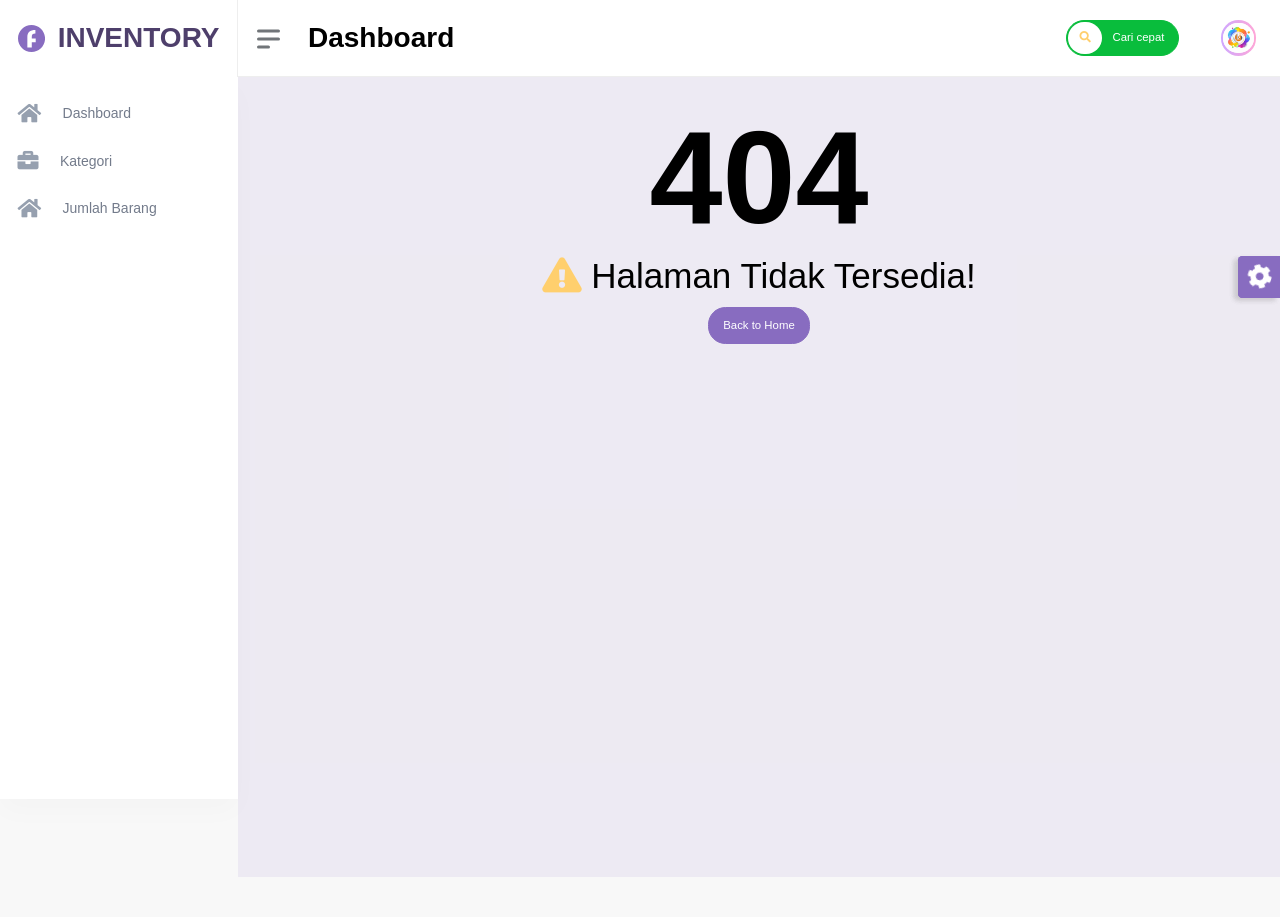
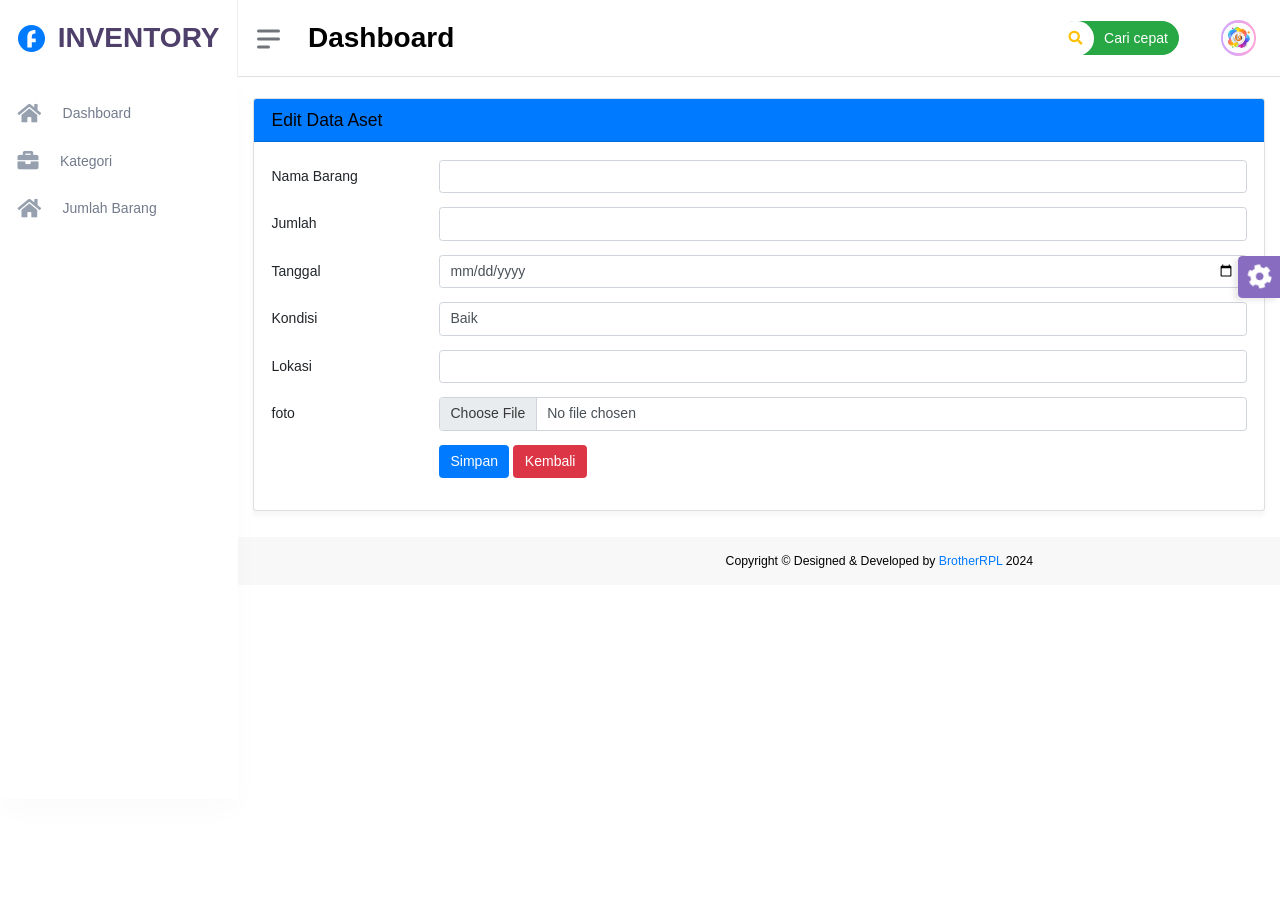
Before and after one commit to Aliudin19/GoodInventory, a PHP site: page /index.php?page=edit_barang in a window 1280 px wide. Shown: the top 917 px of the page. After the commit the page ends 568 px from the top, so only its background shows below. Run offline with PHP 8.4, Linux system fonts and the light colour scheme; data that the repository does not hold is empty; some libraries are stand-ins or nearby versions.

Commit message:
add edit features

```diff
--- a/edit_aset.php
+++ b/edit_barang.php
@@ -21,7 +21,7 @@
                     <?php
                     $id = $_GET['id'];
                     if (isset($_POST['submit'])) {
-                        $nama_aset = $_POST['nama_aset'];
+                        $nama_barang = $_POST['nama_barang'];
                         $jumlah = $_POST['jumlah'];
                         $tanggal = $_POST['tanggal'];
                         $kondisi = $_POST['kondisi'];
@@ -43,28 +43,23 @@
                             $foto = addslashes($foto);
                             fclose($fp);
 
-                            $query = mysqli_query($koneksi, "UPDATE aset_sekolah SET nama_aset='$nama_aset', jumlah='$jumlah', tanggal='$tanggal', kondisi='$kondisi', lokasi='$lokasi', foto='$foto' WHERE id_aset=$id");
+                            $query = mysqli_query($koneksi, "UPDATE barang SET nama_barang='$nama_barang', jumlah='$jumlah', tanggal='$tanggal', kondisi='$kondisi', lokasi='$lokasi', foto='$foto' WHERE id_barang=$id");
 
                             if ($query) {
-                                echo '<script>alert("Data aset Berhasil di Ubah."); location.href="?page=aset_sekolah"</script>';
+                                echo '<script>alert("Data aset Berhasil di Ubah."); location.href="?page=total_barang"</script>';
                             } else {
                                 echo '<script>alert("Gagal Mengubah data.");</script>';
                             }
                         }
                     }
-                    $query = mysqli_query($koneksi, "SELECT * FROM aset_sekolah WHERE id_aset=$id");
+                    $query = mysqli_query($koneksi, "SELECT * FROM barang WHERE id_barang=$id");
                     $data = mysqli_fetch_array($query);
                     ?>
+
                     <div class="form-group row">
-                        <label for="kd_aset" class="col-sm-2 col-form-label">Kode Aset</label>
+                        <label for="nama_barang" class="col-sm-2 col-form-label">Nama Barang</label>
                         <div class="col-sm-10">
-                            <input type="text" class="form-control" name="kd_aset" value="<?php echo $data['kd_aset'] ?>">
-                        </div>
-                    </div>
-                    <div class="form-group row">
-                        <label for="nama_aset" class="col-sm-2 col-form-label">Nama Aset</label>
-                        <div class="col-sm-10">
-                            <input type="text" class="form-control" name="nama_aset" value="<?php echo $data['nama_aset'] ?>">
+                            <input type="text" class="form-control" name="nama_barang" value="<?php echo $data['nama_barang'] ?>">
                         </div>
                     </div>
                     <div class="form-group row">
@@ -107,7 +102,7 @@
                     <div class="form-group row">
                         <div class="col-sm-10 offset-sm-2">
                             <button type="submit" name="submit" class="btn btn-primary">Simpan</button>
-                            <a href="?page=aset_sekolah" class="btn btn-danger">Kembali</a>
+                            <a href="?page=barang" class="btn btn-danger">Kembali</a>
                         </div>
                     </div>
                 </form>
```
